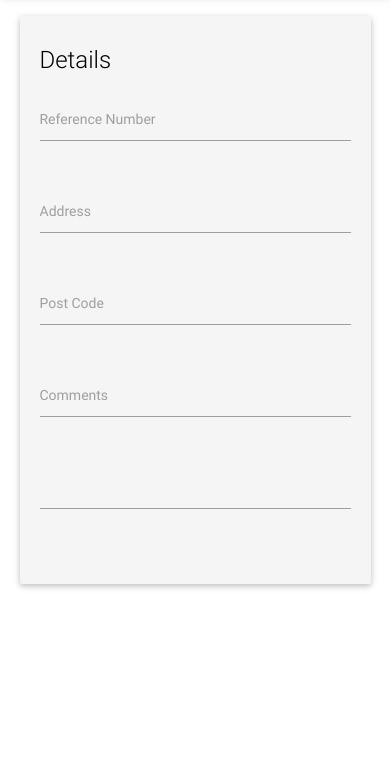
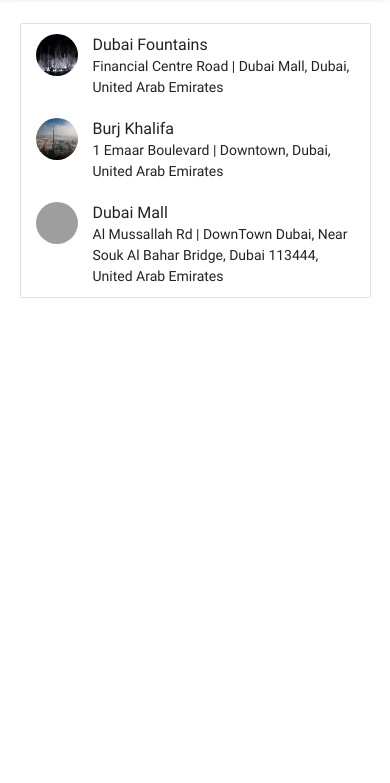
Before and after one commit to lukemc/GitexCitizen, a plain HTML site: page form3.html in a window 390 px wide. Shown: the part 61-844 px from the top of the page. Drawn offline with Linux system fonts and the light colour scheme; grey boxes are pictures that could not be loaded.

Commit message:
added the form3 code

```diff
--- /dev/null
+++ b/data.json
@@ -0,0 +1,8 @@
+{ "touristdata" : {
+      "attractions":[
+          {"id" : "1", "name":"Dubai Fountains", "address":"Financial Centre Road | Dubai Mall, Dubai, United Arab Emirates", "description":"Set on the 30-acre Burj Khalifa Lake, the fountain shoots water jets as high as 500 ft (150 metres), equivalent to that of a 50-storey building. The fountain is 900 ft (275 metres) long and has five circles of varying sizes and two central arcs. It has been designed by California-based WET, the creators of the Fountains of Bellagio in Las Vegas.", "photo": "img/fountain.jpg", "phone" : "028 2073 1855", "openinghours" : "800 38224 6255"},
+          {"id" : "2", "name":"Burj Khalifa", "address":"1 Emaar Boulevard | Downtown, Dubai, United Arab Emirates", "description":"Soaring high at 555 meters, At the Top, Burj Khalifa SKY is fittingly Dubai’s most iconic destination. Get ready to enjoy exclusive access to the redefined, highest outdoor observatory in the world, spread across levels 148 and 125 of Burj Khalifa. Your journey begins when you step into the At the Top, Burj Khalifa SKY lounge, from where you will be personally escorted to a dedicated elevator. Inside, watch in amazement as specially designed projections give you the feeling of flying over global landmarks as you ascend to Level 125. ", "photo":"img/khalifa.jpg",  "phone" : "028 9023 2555", "openinghours" : "08:30 - 16:00"},
+          {"id" : "3", "name":"Dubai Mall", "address":"Al Mussallah Rd | DownTown Dubai, Near Souk Al Bahar Bridge, Dubai 113444, United Arab Emirates", "description":"The Dubai Mall is the world's largest shopping mall based on total area and fourth largest by gross leasable area. Located in Dubai, it is part of the 20-billion-dollar Downtown complex, and includes 1,200 shops.", "photo" : "img/mall.jpg", "phone" : "800 382246255", "openinghours" : "10:00 - 23:00" }
+      ]
+  }
+}
--- a/form3.html
+++ b/form3.html
@@ -3,7 +3,7 @@
 
 <head>
 	<script type="text/javascript" src="js/jquery.min.js"></script>
-	<script type="text/javascript" src="js/index.js"></script>
+	<script type="text/javascript" src="js/form3.js"></script>
 	<meta http-equiv="Content-Type" content="text/html; charset=UTF-8" />
 	<meta name="viewport" content="width=device-width, initial-scale=1, maximum-scale=1.0" />
 	<title>Smart Dubai</title>
@@ -21,11 +21,9 @@
 			<div class="nav-wrapper container">
 				<a id="logo-container" href="#" class="brand-logo">Smart Dubai</a>
 				<ul class="right">
-					<li><a id="submit" href="#" class="hide-on-med-and-down waves-effect waves-light btn" href="#" onclick="submit();">Upload</a></li>
+
 					<li>
-						<a id="submit" href="#" data-activates="nav-mobile" class="button-collapse" href="#" onclick="submit();">
-							<i class="material-icons teal-text">&#xE163;</i>
-						</a>
+
 					</li>
 				</ul>
 			</div>
@@ -33,68 +31,9 @@
 	</div>
 	<br>
 	<div class="container">
-		<div id="photos" class="column" style="display: none;">
-			<div class="col s12 m6">
-				<div class="card grey lighten-4">
-					<div class="card-content">
-						<span class="card-title black-text">Photos</span>
-						<div id="photos-content">
-							<video id="video" style="display: none;" autoplay></video>
-							<a class="waves-effect waves-light btn" id="new" href="#" onclick="openCamera();"><i class="material-icons">&#xE145;</i></a>
-							<a class="waves-light btn" id="snap" href="#" style="display: none;" onclick="takePhoto();"><i class="material-icons">&#xE412;</i></a>
-							<a class="waves-effect waves-light btn" id="switch" href="#" style="display: none;" onclick="cycleCameras();"><i class="material-icons">&#xE41E;</i></a>
-							<br>
-						</div>
-					</div>
-				</div>
-			</div>
-		</div>
-		<div class="column">
-			<div class="col s12 m6">
-				<div class="card grey lighten-4">
-					<div class="card-content">
-						<span class="card-title black-text">Details</span>
-						<form>
-							<div class="row">
-								<div class="input-field col s12">
-									<input id="reference_number" type="text">
-									<label for="reference_number">Reference Number</label>
-								</div>
-							</div>
-							<div class="row">
-								<div class="input-field col s12">
-									<input id="address" type="text">
-									<label for="address">Address</label>
-								</div>
-							</div>
-							<div class="row">
-								<div class="input-field col s12">
-									<input id="post_code" type="text">
-									<label for="post_code">Post Code</label>
-								</div>
-							</div>
-							<div class="row">
-								<div class="input-field col s12">
-									<input id="comments" type="text">
-									<label for="comments">Comments</label>
-								</div>
-							</div>
-							<div class="row">
-								<div class="input-field col s12">
-									<input id="location" type="text">
-									<label for="location"></label>
-								</div>
-							</div>
-							<div class="row">
-								<div class="col s12">
-									<img id="map" style="display: none;" class="responsive-img" src="img/map.png"></img>
-								</div>
-							</div>
-						</form>
-					</div>
-				</div>
-			</div>
-		</div>
+		<div id = "attractions" class="collection">
+
+    </div>
 	</div>
 
 	<script type="text/javascript" src="js/materialize.min.js"></script>
--- /dev/null
+++ b/js/form3.js
@@ -0,0 +1,14 @@
+$( document ).ready(function() {
+	$.getJSON('/data.json', function(data) {
+		$.each(data.touristdata.attractions, function(index, value) {
+		   $('#attractions').append("<a onclick='goToDetail(" + value.id + ")' style='color:inherit' href='attractiondetail.html'><li style='list-style:none' class='collection-item avatar'><img class = 'circle' src = '" + value.photo + "' /><span class='title'>" + value.name + "</span><p>" + value.address + "</p></li></a>");
+		});
+
+ 	 });
+});
+
+
+function goToDetail(id) {
+  localStorage.setItem('id', id);
+  return true;
+}
```
Also changed, not shown: form1.html (line endings or trailing spaces), img/fountain.jpg (added), 2 other files.
